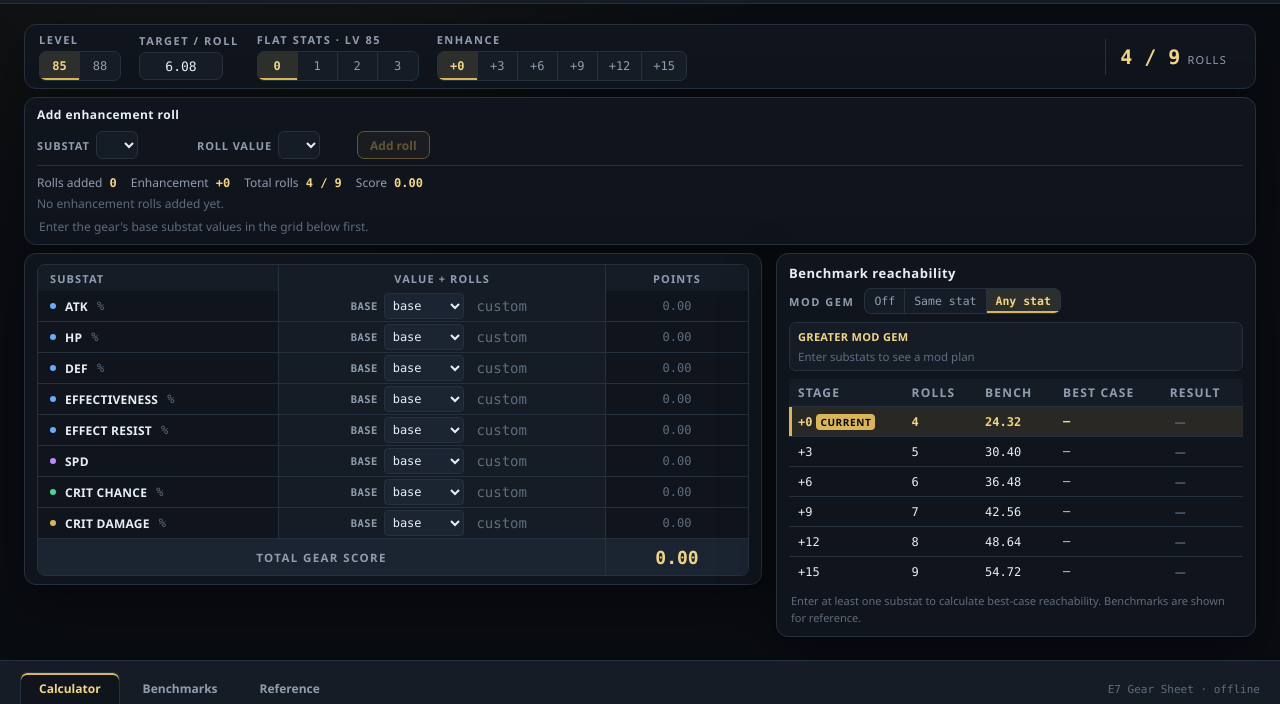
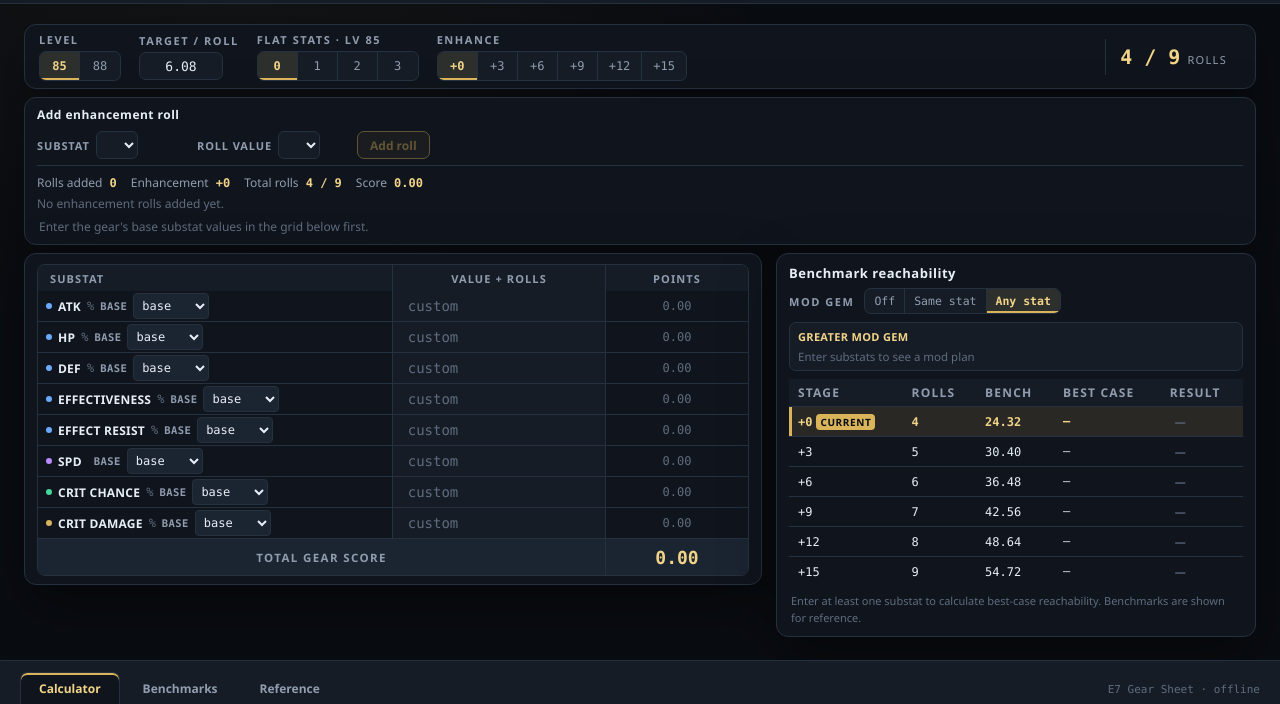
Before and after one commit to 2tml-vn/epic7-gear-score-cal, a plain HTML site: page web/index.html in a window 1280 px wide. Shown: the part 96-800 px from the top of the page. Drawn offline with Linux system fonts and the light colour scheme.

Commit message:
Move base selector beside stat name
Place the base-value picker in the Substat column and adjust grid sizing and spacing to accommodate it.

```diff
--- a/web/app.js
+++ b/web/app.js
@@ -99,11 +99,11 @@
         '<span class="stat-dot ' + stat.kind + '"></span>' +
         '<span class="stat-name">' + stat.label + "</span>" +
         '<span class="stat-suffix">' + stat.suffix + "</span>" +
-        "</div></td>" +
-        '<td class="value-cell"><div class="value-wrap">' +
         '<span class="base-tag">BASE</span>' +
         '<select class="roll-select base-roll" data-role="base-roll" data-key="' + stat.key +
         '" aria-label="Base value for ' + stat.label + '"></select>' +
+        "</div></td>" +
+        '<td class="value-cell"><div class="value-wrap">' +
         '<input type="number" min="0" step="0.1" inputmode="decimal" placeholder="custom" id="stat-' +
         stat.key +
         '" data-key="' + stat.key + '" aria-label="' + stat.label + stat.suffix + '">' +
--- a/web/styles.css
+++ b/web/styles.css
@@ -462,8 +462,8 @@ html[data-theme="light"] .icon-sun {
   table-layout: fixed;
 }
 
-.stat-grid col.col-stat { width: 34%; }
-.stat-grid col.col-value { width: 46%; }
+.stat-grid col.col-stat { width: 50%; }
+.stat-grid col.col-value { width: 30%; }
 .stat-grid col.col-points { width: 20%; }
 
 .stat-grid th,
@@ -512,9 +512,9 @@ html[data-theme="light"] .icon-sun {
 .stat-cell {
   display: flex;
   align-items: center;
-  gap: 9px;
+  gap: 6px;
   height: 30px;
-  padding: 0 12px;
+  padding: 0 8px;
 }
 
 .stat-dot {
@@ -531,6 +531,8 @@ html[data-theme="light"] .icon-sun {
 .stat-dot.cd { background: var(--accent); }
 
 .stat-name {
+  flex: 0 1 auto;
+  min-width: 0;
   font-size: 12px;
   font-weight: 600;
   letter-spacing: 0.02em;
@@ -585,7 +587,7 @@ html[data-theme="light"] .icon-sun {
 .value-wrap {
   display: flex;
   align-items: center;
-  justify-content: center;
+  justify-content: flex-start;
   gap: 6px;
   height: 30px;
   padding: 0 8px;
@@ -618,6 +620,10 @@ html[data-theme="light"] .icon-sun {
   font-size: 12px;
   outline: 0;
   cursor: pointer;
+}
+
+.stat-cell .roll-select {
+  flex: 0 0 76px;
 }
 
 .roll-select:focus {
```
Also changed, not shown: 1 other file.
